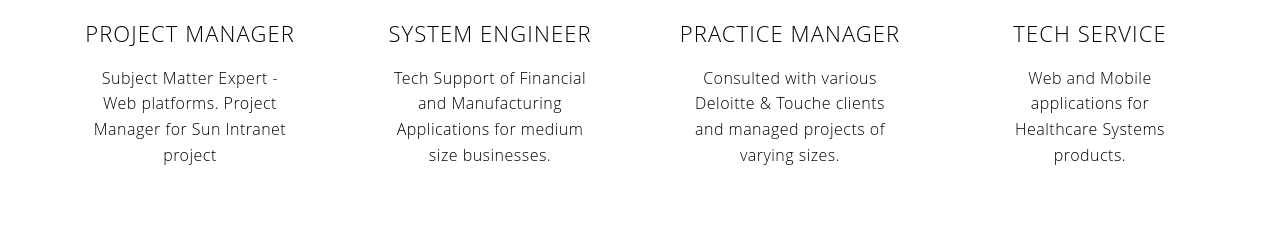
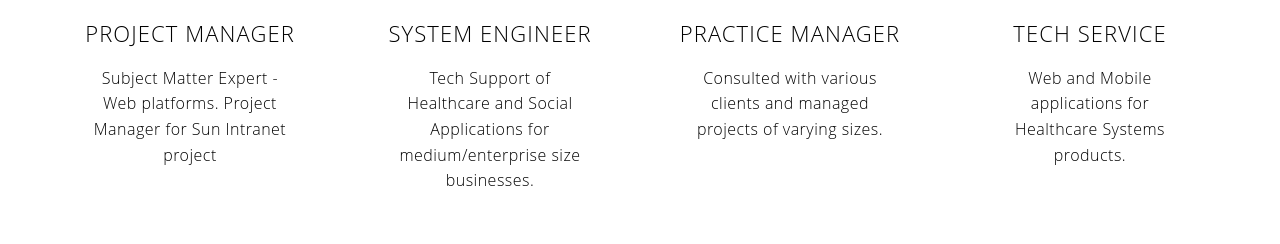
Before and after one commit to davidandersonweb/portfolio, a plain HTML site: page index.html in a window 1280 px wide. Shown: the part 2200-2444 px from the top of the page. Drawn offline with Linux system fonts and the light colour scheme.

Commit message:
Updated Description

```diff
--- a/index.html
+++ b/index.html
@@ -166,7 +166,7 @@
 							<img src="img/ico_design.png" alt="Code">
 						</span>
 						<h3>System Engineer</h3>
-						<p>Tech Support of Financial and Manufacturing Applications for medium size businesses.</p>
+						<p>Tech Support of Healthcare and Social Applications for medium/enterprise size businesses.</p>
 					</div>
 					<!-- span3 -->
 					<div class="span3">
@@ -174,7 +174,7 @@
 							<img src="img/ico_code.png" alt="png">
 						</span>
 						<h3>Practice manager</h3>
-						<p>Consulted with various Deloitte & Touche clients and managed projects of varying sizes.</p>
+						<p>Consulted with various clients and managed projects of varying sizes.</p>
 					</div>
 					<!-- span3 -->
 					<div class="span3">
```
